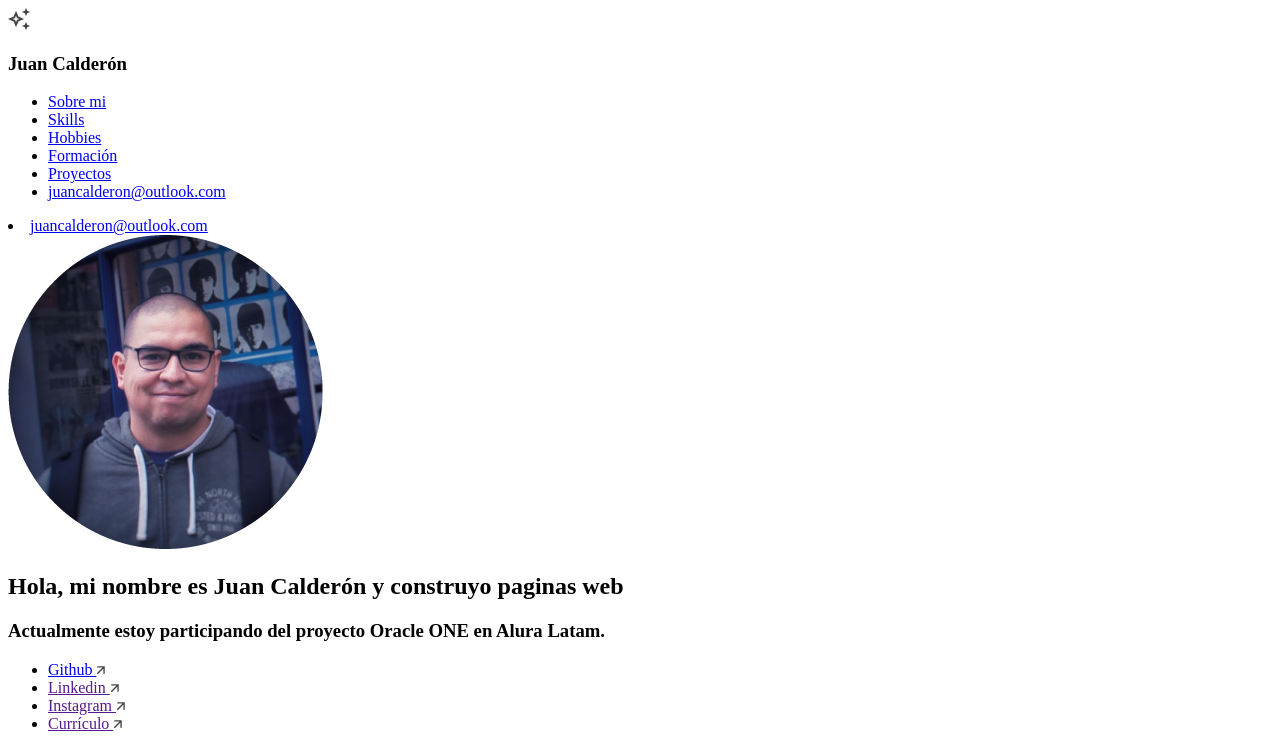
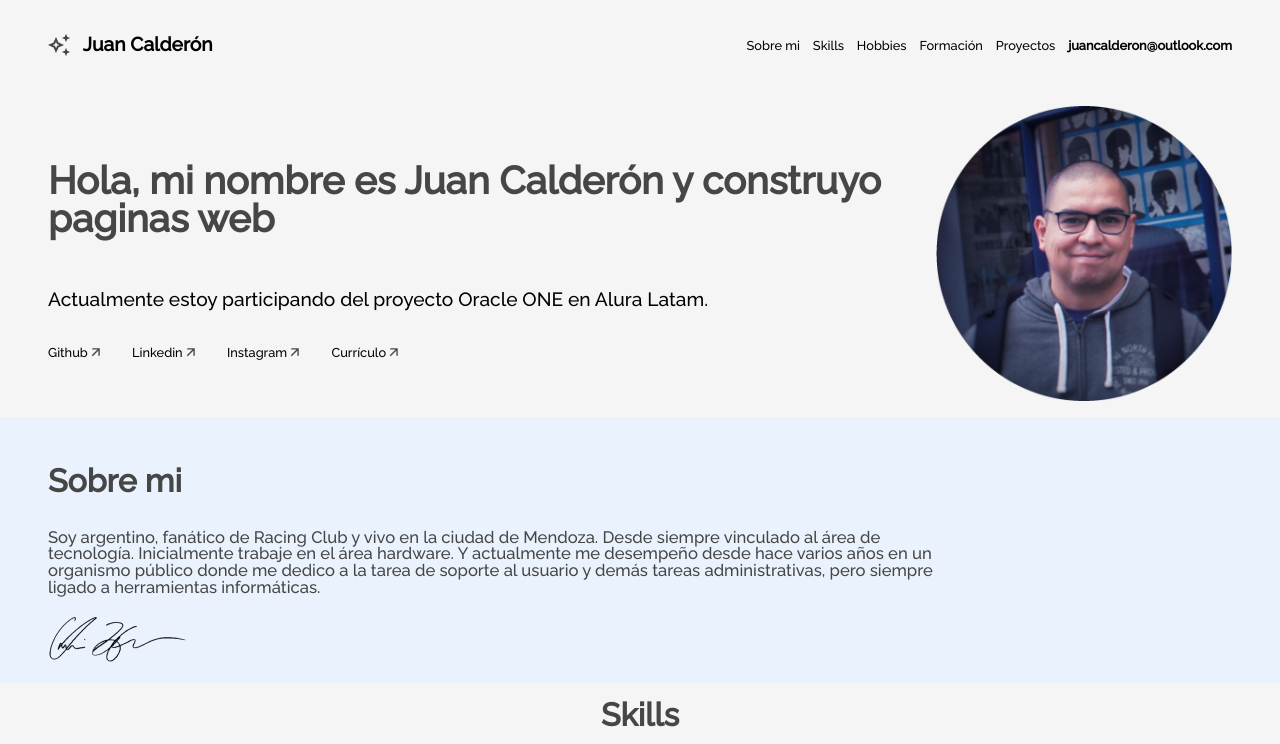
Before and after one commit to ja-calderon/Desafio-3, a plain HTML site: page docs/index.html in a window 1280 px wide. Shown: the top 744 px of the page. Drawn offline with Linux system fonts and the light colour scheme; files that its build step writes are made by us from their sources; the site is published under a folder, as on GitHub Pages, so addresses that start at the root find nothing.

Commit message:
correccion ruta css

```diff
--- a/docs/index.html
+++ b/docs/index.html
@@ -5,7 +5,7 @@
     <meta http-equiv="X-UA-Compatible" content="IE=edge">
     <meta name="viewport" content="width=device-width, initial-scale=1.0">
     <!-- Referencia de la hoja de estilo de Css -->
-    <link rel="stylesheet" href="/.css/style.css">
+    <link rel="stylesheet" href="./css/style.css">
     <link rel="preconnect" href="https://fonts.googleapis.com">
     <link rel="preconnect" href="https://fonts.gstatic.com" crossorigin>
     <!-- Fonte del Proyecto Raleway -->
```
